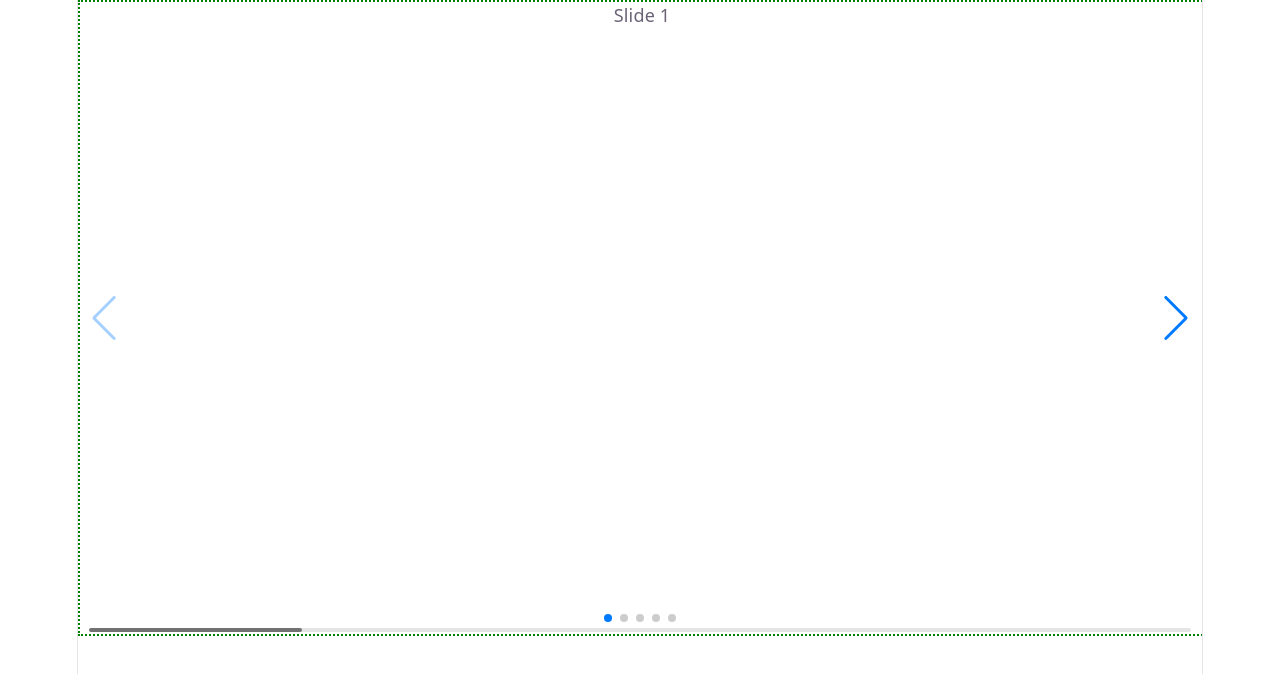
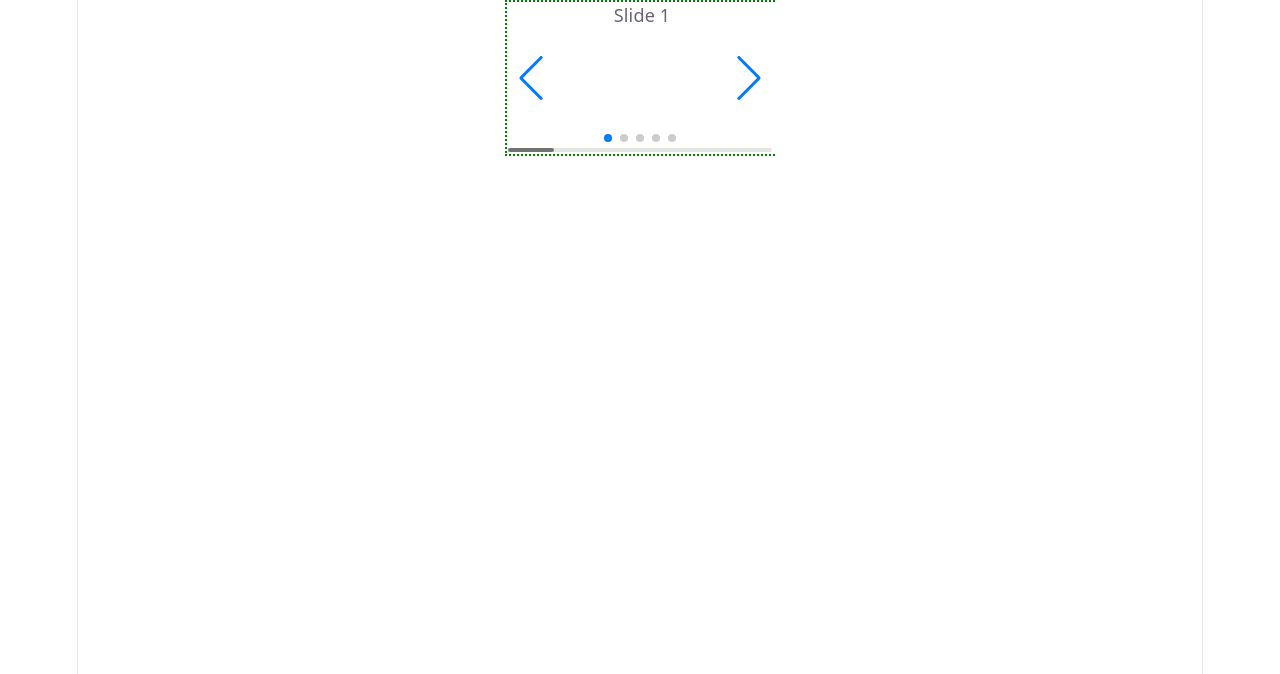
Before and after one commit to SIMPLON-DIST-DWWM-P1-198863/p2-g1-vgames, a React (Vite) app: page / in a window 1280 px wide. Shown: the top 674 px of the page. Built offline with nearby package versions, Linux system fonts and the light colour scheme.

Commit message:
Add base carousel

```diff
--- a/src/App.module.css
+++ b/src/App.module.css
@@ -167,7 +167,7 @@
 
   &::before,
   &::after {
-    content: '';
+    content: "";
     position: absolute;
     top: -4.5px;
     border: 5px solid transparent;
@@ -187,3 +187,6 @@
   border: 2px dotted green;
   aspect-ratio: 16 / 9;
 }
+.swiper {
+  width: 15rem;
+}
--- a/src/components/Carrousel.tsx
+++ b/src/components/Carrousel.tsx
@@ -7,7 +7,9 @@ function Carrousel() {
   return (
     <>
       <Swiper
+        className={styles.swiper}
         // install Swiper modules
+        loop
         modules={[Navigation, Pagination, Scrollbar, A11y]}
         spaceBetween={50}
         slidesPerView={1}
```
